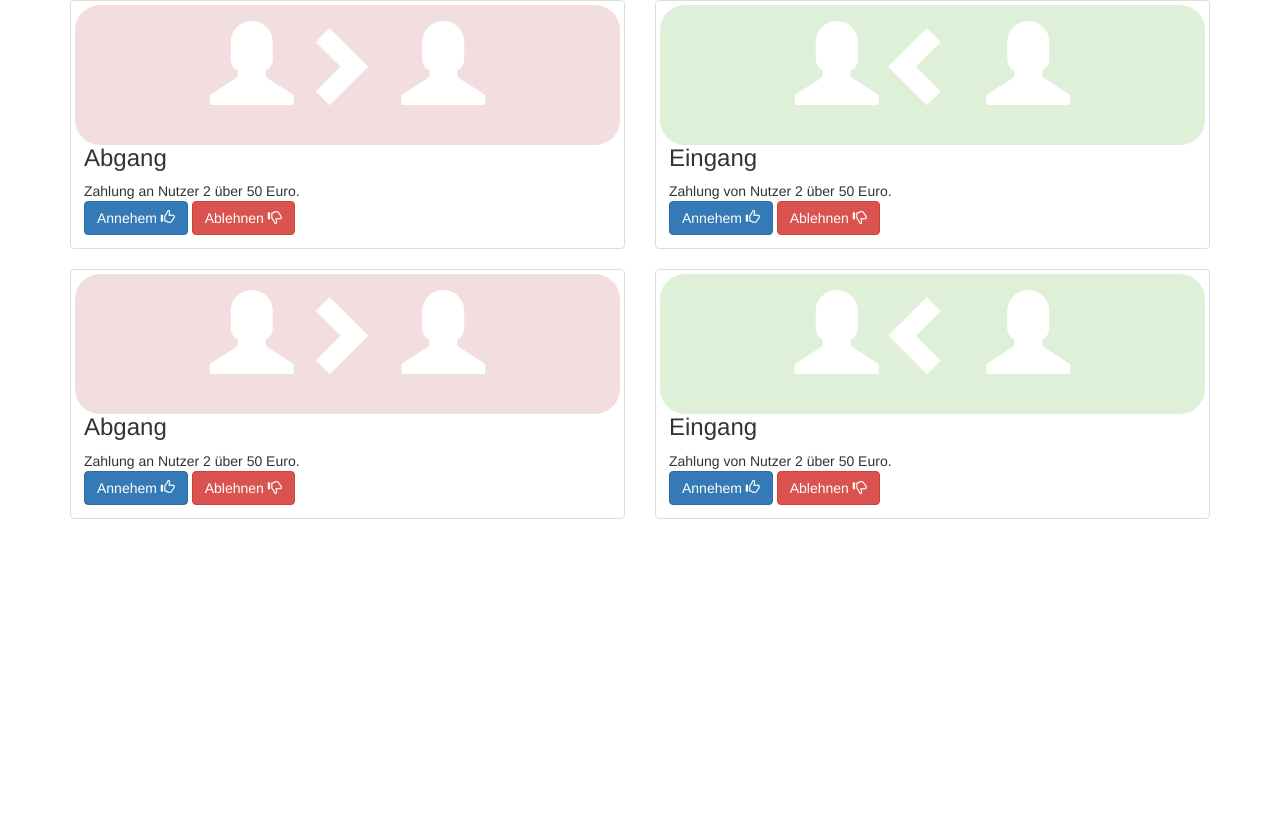
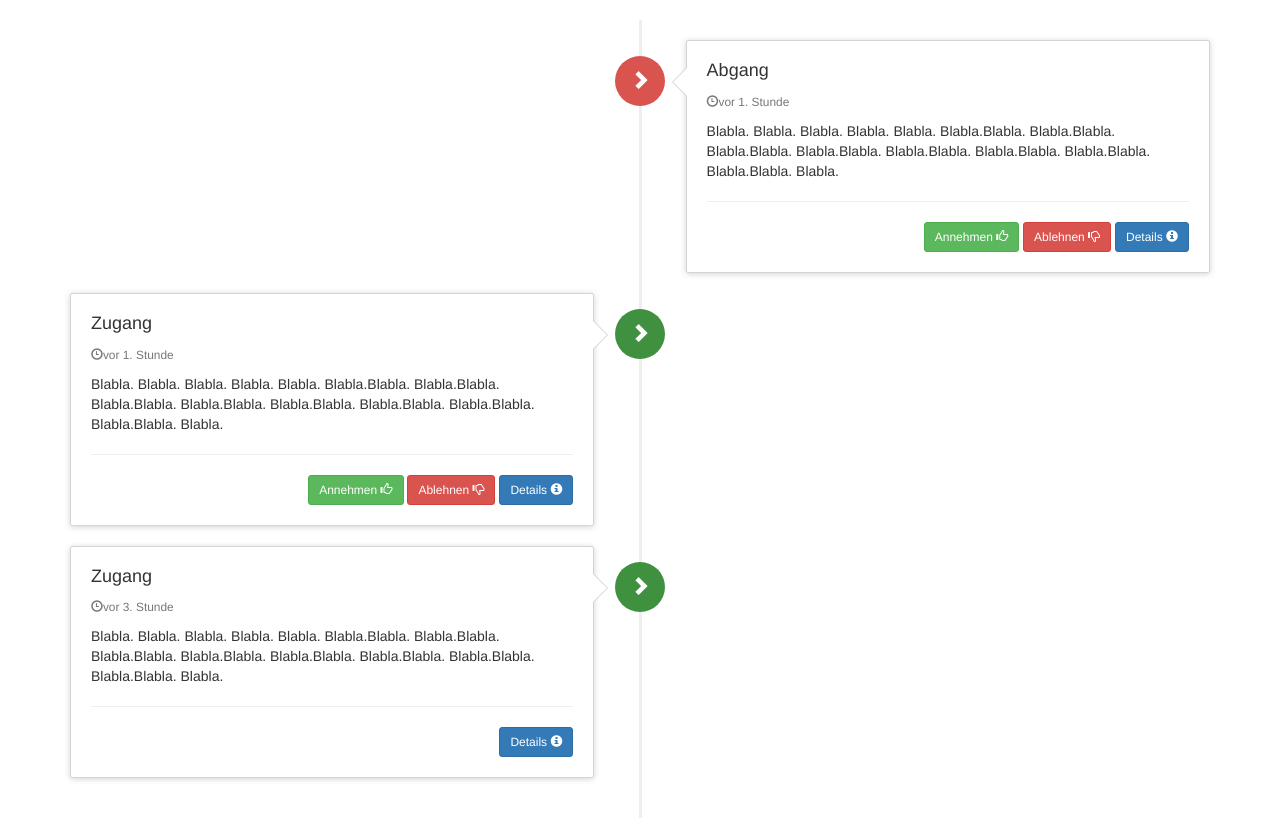
Before and after one commit to mulenatic/wimdk, a website: page index.html in a window 1280 px wide. Shown: the part 72-900 px from the top of the page. Before the commit the page ends 800 px from the top, so only its background shows below. Drawn offline with nearby package versions, Linux system fonts and the light colour scheme.

Commit message:
New Layout using a timeline.
Changed the layout with the help of the timeline snippet (http://bootsnipp.com/snippets/BaB94).

```diff
--- a/index.html
+++ b/index.html
@@ -4,6 +4,8 @@
     <link rel="stylesheet" href="./node_modules/bootstrap/dist/css/bootstrap.min.css">
     <script src="./node_modules/jquery/dist/jquery.min.js"></script>
     <script src="./node_modules/bootstrap/dist/js/bootstrap.min.js"></script>
+
+    <link rel="stylesheet" href="timeline.css";
 
     <style>
 
@@ -45,74 +47,71 @@
 
     <div class="container">
 
-	<div class="row">
+	<ul class="timeline">
 
-	    <div class="col-xs-12 col-sm-6">
-		<div class="thumbnail">
-		    <div class="col-xs-12 thumbnailImg bg-danger" >
-			<span class="glyphicon glyphicon-user "> </span><span class="glyphicon glyphicon-chevron-right "></span> <span class="glyphicon glyphicon-user "></span>
+	    <li class="timeline-inverted">
+		<div class="timeline-badge danger"><i class="glyphicon glyphicon-chevron-right"></i></div>
+		<div class="timeline-panel">
+		    <div class="timeline-heading">
+			<h4 class="timeline-title">Abgang</h4>
+			<p><small class="text-muted"><i class="glyphicon glyphicon-time"></i>vor 1. Stunde</small></p>
 		    </div>
-		    <div class="caption">
-			<h3>Abgang</h3>
-			Zahlung an Nutzer 2 über 50 Euro.
+		    <div class="timeline-body">
 			<div>
-			    <button type="button" class="btn btn-primary">Annehem <span class="glyphicon glyphicon-thumbs-up"></span></button>
-			    <button type="button" class="btn btn-danger">Ablehnen <span class="glyphicon glyphicon-thumbs-down"></span></button>
+			    Blabla. Blabla. Blabla. Blabla. Blabla. Blabla.Blabla. Blabla.Blabla. Blabla.Blabla. Blabla.Blabla. Blabla.Blabla. Blabla.Blabla. Blabla.Blabla. Blabla.Blabla. Blabla.
+			</div>
+			<hr>
+			<div class="btn-group-sm pull-right">
+			    <button type="button" class="btn btn-success">Annehmen <i class="glyphicon glyphicon-thumbs-up"></i></button>
+			    <button type="button" class="btn btn-danger">Ablehnen <i class="glyphicon glyphicon-thumbs-down"></i></button>
+			    <button type="button" class="btn btn-primary">Details <i class="glyphicon glyphicon-info-sign"></i></button>
 			</div>
 		    </div>
-		</div>
-	    </div>
 
-	    <div class="col-xs-12 col-sm-6">
-		<div class="thumbnail">
-		    <div class="col-xs-12 thumbnailImg bg-success">
-			<span class="glyphicon glyphicon-user "> </span><span class="glyphicon glyphicon-chevron-left "></span> <span class="glyphicon glyphicon-user "></span>
+	    </li>
+
+	    <li>
+		<div class="timeline-badge success"><i class="glyphicon glyphicon-chevron-right"></i></div>
+		<div class="timeline-panel">
+		    <div class="timeline-heading">
+			<h4 class="timeline-title">Zugang</h4>
+			<p><small class="text-muted"><i class="glyphicon glyphicon-time"></i>vor 1. Stunde</small></p>
 		    </div>
-		    <div class="caption">
-			<h3>Eingang</h3>
-			Zahlung von Nutzer 2 über 50 Euro.
+		    <div class="timeline-body">
 			<div>
-			    <button type="button" class="btn btn-primary">Annehem <span class="glyphicon glyphicon-thumbs-up"></span></button>
-			    <button type="button" class="btn btn-danger">Ablehnen <span class="glyphicon glyphicon-thumbs-down"></span></button>
+			    Blabla. Blabla. Blabla. Blabla. Blabla. Blabla.Blabla. Blabla.Blabla. Blabla.Blabla. Blabla.Blabla. Blabla.Blabla. Blabla.Blabla. Blabla.Blabla. Blabla.Blabla. Blabla.
+			</div>
+			<hr>
+			<div class="btn-group-sm pull-right">
+			    <button type="button" class="btn btn-success">Annehmen <i class="glyphicon glyphicon-thumbs-up"></i></button>
+			    <button type="button" class="btn btn-danger">Ablehnen <i class="glyphicon glyphicon-thumbs-down"></i></button>
+			    <button type="button" class="btn btn-primary">Details <i class="glyphicon glyphicon-info-sign"></i></button>
 			</div>
 		    </div>
-		</div>
-	    </div>
 
-	    <div class="col-xs-12 col-sm-6">
-		<div class="thumbnail">
-		    <div class="col-xs-12 thumbnailImg bg-danger" >
-			<span class="glyphicon glyphicon-user "> </span><span class="glyphicon glyphicon-chevron-right "></span> <span class="glyphicon glyphicon-user "></span>
+	    </li>
+
+	    <li>
+		<div class="timeline-badge success"><i class="glyphicon glyphicon-chevron-right"></i></div>
+		<div class="timeline-panel">
+		    <div class="timeline-heading">
+			<h4 class="timeline-title">Zugang</h4>
+			<p><small class="text-muted"><i class="glyphicon glyphicon-time"></i>vor 3. Stunde</small></p>
 		    </div>
-		    <div class="caption">
-			<h3>Abgang</h3>
-			Zahlung an Nutzer 2 über 50 Euro.
+		    <div class="timeline-body">
 			<div>
-			    <button type="button" class="btn btn-primary">Annehem <span class="glyphicon glyphicon-thumbs-up"></span></button>
-			    <button type="button" class="btn btn-danger">Ablehnen <span class="glyphicon glyphicon-thumbs-down"></span></button>
+			    Blabla. Blabla. Blabla. Blabla. Blabla. Blabla.Blabla. Blabla.Blabla. Blabla.Blabla. Blabla.Blabla. Blabla.Blabla. Blabla.Blabla. Blabla.Blabla. Blabla.Blabla. Blabla.
+			</div>
+			<hr>
+			<div class="btn-group-sm pull-right">
+			    <button type="button" class="btn btn-primary">Details <i class="glyphicon glyphicon-info-sign"></i></button>
 			</div>
 		    </div>
-		</div>
-	    </div>
 
-	    <div class="col-xs-12 col-sm-6">
-		<div class="thumbnail">
-		    <div class="col-xs-12 thumbnailImg bg-success">
-			<span class="glyphicon glyphicon-user "> </span><span class="glyphicon glyphicon-chevron-left "></span> <span class="glyphicon glyphicon-user "></span>
-		    </div>
-		    <div class="caption">
-			<h3>Eingang</h3>
-			Zahlung von Nutzer 2 über 50 Euro.
-			<div>
-			    <button type="button" class="btn btn-primary">Annehem <span class="glyphicon glyphicon-thumbs-up"></span></button>
-			    <button type="button" class="btn btn-danger">Ablehnen <span class="glyphicon glyphicon-thumbs-down"></span></button>
-			</div>
-		    </div>
-		</div>
-	    </div>
+	    </li>
 
+	</ul>
 
-	</div>
 
     </div>
 </body>
--- /dev/null
+++ b/timeline.css
@@ -0,0 +1,183 @@
+.timeline {
+    list-style: none;
+    padding: 20px 0 20px;
+    position: relative;
+}
+
+.timeline:before {
+    top: 0;
+    bottom: 0;
+    position: absolute;
+    content: " ";
+    width: 3px;
+    background-color: #eeeeee;
+    left: 50%;
+    margin-left: -1.5px;
+}
+
+.timeline > li {
+    margin-bottom: 20px;
+    position: relative;
+}
+
+.timeline > li:before,
+.timeline > li:after {
+    content: " ";
+    display: table;
+}
+
+.timeline > li:after {
+    clear: both;
+}
+
+.timeline > li:before,
+.timeline > li:after {
+    content: " ";
+    display: table;
+}
+
+.timeline > li:after {
+    clear: both;
+}
+
+.timeline > li > .timeline-panel {
+    width: 46%;
+    float: left;
+    border: 1px solid #d4d4d4;
+    border-radius: 2px;
+    padding: 20px;
+    position: relative;
+    -webkit-box-shadow: 0 1px 6px rgba(0, 0, 0, 0.175);
+    box-shadow: 0 1px 6px rgba(0, 0, 0, 0.175);
+}
+
+.timeline > li > .timeline-panel:before {
+    position: absolute;
+    top: 26px;
+    right: -15px;
+    display: inline-block;
+    border-top: 15px solid transparent;
+    border-left: 15px solid #ccc;
+    border-right: 0 solid #ccc;
+    border-bottom: 15px solid transparent;
+    content: " ";
+}
+
+.timeline > li > .timeline-panel:after {
+    position: absolute;
+    top: 27px;
+    right: -14px;
+    display: inline-block;
+    border-top: 14px solid transparent;
+    border-left: 14px solid #fff;
+    border-right: 0 solid #fff;
+    border-bottom: 14px solid transparent;
+    content: " ";
+}
+
+.timeline > li > .timeline-badge {
+    color: #fff;
+    width: 50px;
+    height: 50px;
+    line-height: 50px;
+    font-size: 1.4em;
+    text-align: center;
+    position: absolute;
+    top: 16px;
+    left: 50%;
+    margin-left: -25px;
+    background-color: #999999;
+    z-index: 100;
+    border-top-right-radius: 50%;
+    border-top-left-radius: 50%;
+    border-bottom-right-radius: 50%;
+    border-bottom-left-radius: 50%;
+}
+
+.timeline > li.timeline-inverted > .timeline-panel {
+    float: right;
+}
+
+.timeline > li.timeline-inverted > .timeline-panel:before {
+    border-left-width: 0;
+    border-right-width: 15px;
+    left: -15px;
+    right: auto;
+}
+
+.timeline > li.timeline-inverted > .timeline-panel:after {
+    border-left-width: 0;
+    border-right-width: 14px;
+    left: -14px;
+    right: auto;
+}
+
+.timeline-badge.primary {
+    background-color: #2e6da4 !important;
+}
+
+.timeline-badge.success {
+    background-color: #3f903f !important;
+}
+
+.timeline-badge.warning {
+    background-color: #f0ad4e !important;
+}
+
+.timeline-badge.danger {
+    background-color: #d9534f !important;
+}
+
+.timeline-badge.info {
+    background-color: #5bc0de !important;
+}
+
+.timeline-title {
+    margin-top: 0;
+    color: inherit;
+}
+
+.timeline-body > p,
+.timeline-body > ul {
+    margin-bottom: 0;
+}
+
+.timeline-body > p + p {
+    margin-top: 5px;
+}
+
+@media (max-width: 767px) {
+    ul.timeline:before {
+        left: 40px;
+    }
+
+    ul.timeline > li > .timeline-panel {
+        width: calc(100% - 90px);
+        width: -moz-calc(100% - 90px);
+        width: -webkit-calc(100% - 90px);
+    }
+
+    ul.timeline > li > .timeline-badge {
+        left: 15px;
+        margin-left: 0;
+        top: 16px;
+    }
+
+    ul.timeline > li > .timeline-panel {
+        float: right;
+    }
+
+    ul.timeline > li > .timeline-panel:before {
+        border-left-width: 0;
+        border-right-width: 15px;
+        left: -15px;
+        right: auto;
+    }
+
+    ul.timeline > li > .timeline-panel:after {
+        border-left-width: 0;
+        border-right-width: 14px;
+        left: -14px;
+        right: auto;
+    }
+}
```
